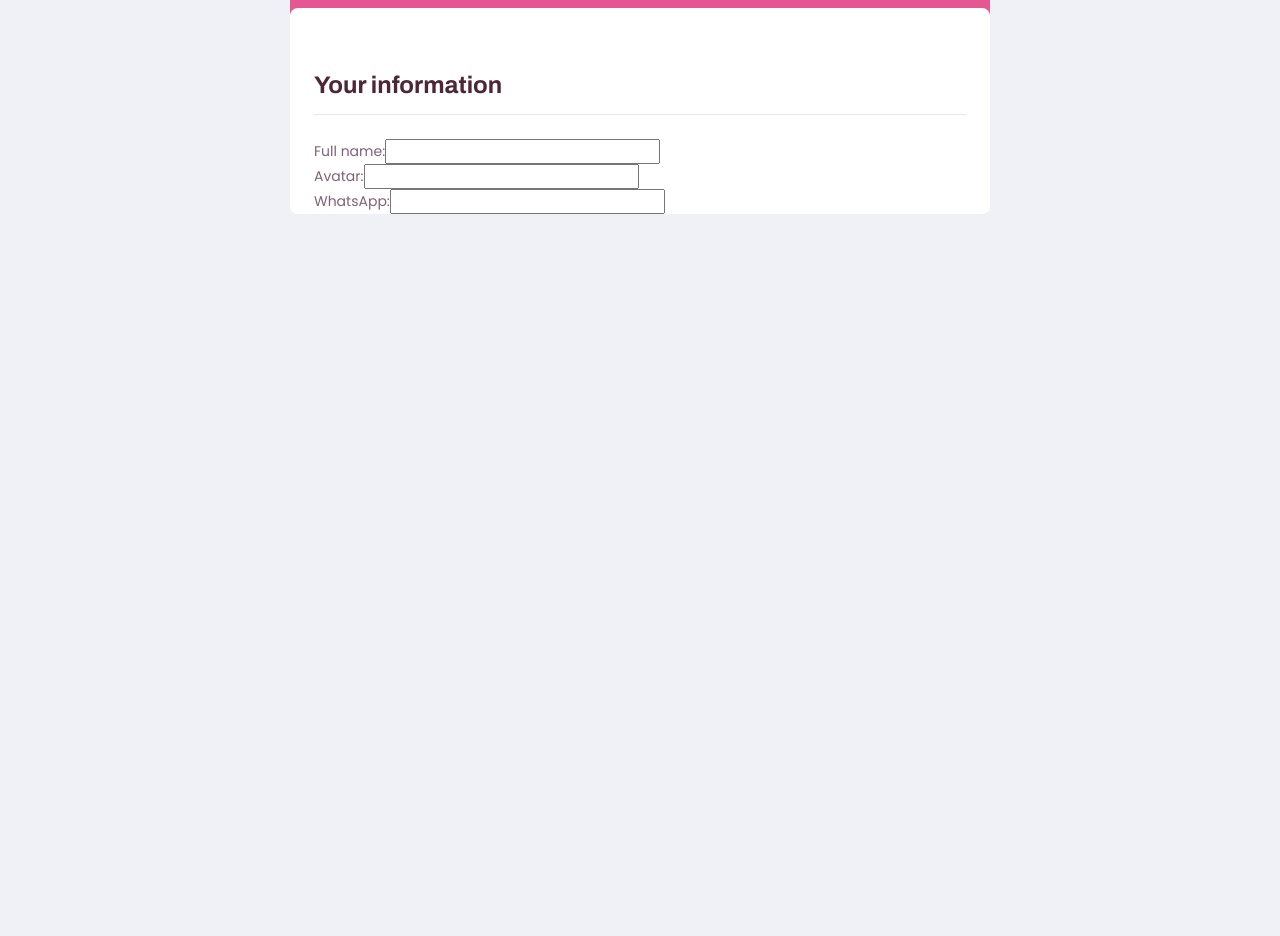
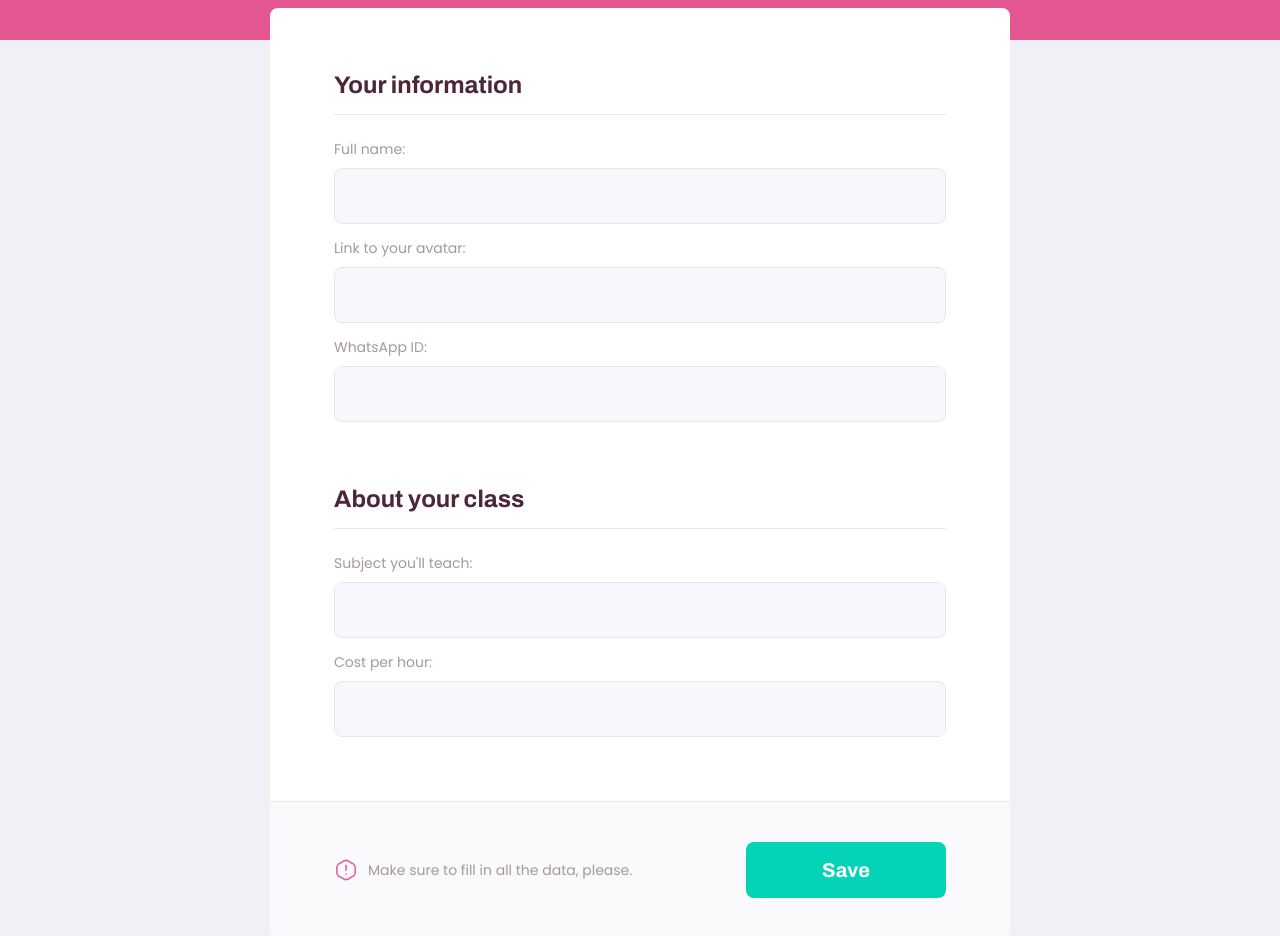
Before and after one commit to brunagerrard/web, a React (Create React App) app: page /teach in a window 1280 px wide. Shown: the part 300-1236 px from the top of the page. Before the commit the page ends 800 px from the top, so only its background shows below. Built offline with nearby package versions, Linux system fonts and the light colour scheme.

Commit message:
estilizações e componentizações a mais

```diff
--- a/src/components/Input/index.tsx
+++ b/src/components/Input/index.tsx
@@ -1,4 +1,6 @@
 import React, { InputHTMLAttributes } from 'react';
+
+import './styles.css';
 
 interface InputProps extends InputHTMLAttributes<HTMLInputElement> {
   name: string;
@@ -9,7 +11,7 @@ const Input: React.FunctionComponent<InputProps> = ({ label, name, ...rest }) =>
   return (
     <div className="input-block">
       <label htmlFor={name}>{label}</label>
-      <input type="text" id={name}/>
+      <input type="text" id={name} {...rest}/>
     </div>
   );
 }
--- a/src/components/Input/styles.css
+++ b/src/components/Input/styles.css
@@ -0,0 +1,34 @@
+.input-block {
+  position: relative;
+}
+
+.input-block + .input-block {
+  margin-top: 1.4rem;
+}
+
+.input-block label {
+  font-size: 1.4rem;
+}
+
+.input-block input {
+  width: 100%;
+  height: 5.6rem;
+  margin-top: 0.8rem;
+  border-radius: 0.8rem;
+  background: var(--color-input-background);
+  border: 1px solid var(--color-line-in-white);
+  outline: 0;
+  padding: 0 1.6rem;
+  font: 1.6rem Archivo;
+}
+
+.input-block:focus-within::after {
+  width: calc(100% - 3.2rem);
+  height: 2px;
+  content: '';
+  background: var(--color-primary-light);
+  position: absolute;
+  left: 1.6rem;
+  right: 1.6rem;
+  bottom: 0;
+}
--- a/src/components/PageHeader/styles.css
+++ b/src/components/PageHeader/styles.css
@@ -29,7 +29,7 @@
 
 .page-header .header-content {
   width: 90%;
-  margin: 3.2rem auto;
+  margin: 3.2rem auto 3.8rem;
   position: relative;
 }
 
--- a/src/pages/Landing/styles.css
+++ b/src/pages/Landing/styles.css
@@ -1,6 +1,3 @@
-/*
-    MOBILE-FIRST
-*/
 #page-landing {
     width: 100vw;
     height: 100vh;
@@ -9,11 +6,6 @@
     align-items: center;
     color: var(--color-text-in-primary);
     background: var(--color-primary);
-}
-
-.container {
-    height: 100vh;
-    width: 80vw;
 }
 
 .logo-container img {
@@ -92,11 +84,6 @@
     width: 1.6rem;
 }
 
-
-
-/*
-    DESKTOP
-*/
 @media (min-width: 768px) {
     #page-landing-content {
         max-width: 1100px;
--- a/src/pages/TeacherForm/index.tsx
+++ b/src/pages/TeacherForm/index.tsx
@@ -1,6 +1,8 @@
 import React from 'react';
 import PageHeader from '../../components/PageHeader';
 import './styles.css';
+import Input from '../../components/Input';
+import warningIcon from '../../assets/images/icons/warning.png';
 
 function TeacherForm() {
     return (
@@ -12,23 +14,33 @@ function TeacherForm() {
 
             <main>
                 <fieldset>
+
                     <legend>Your information</legend>
 
-                    <div className="input-block">
-                        <label htmlFor="name">Full name:</label>
-                        <input type="text" id="name"/>
-                    </div>
+                    <Input name="name" label="Full name:" />
+                    <Input name="avatar" label="Link to your avatar:" />
+                    <Input name="whatsapp" label="WhatsApp ID:" />
 
-                    <div className="input-block">
-                        <label htmlFor="avatar">Avatar:</label>
-                        <input type="text" id="avatar"/>
-                    </div>
+                </fieldset>
 
-                    <div className="input-block">
-                        <label htmlFor="whatsapp">WhatsApp:</label>
-                        <input type="text" id="whatsapp"/>
-                    </div>
+                <fieldset>
+
+                    <legend>About your class</legend>
+
+                    <Input name="subject" label="Subject you'll teach:" />
+                    <Input name="cost" label="Cost per hour:" />
+
                 </fieldset>
+
+                <footer>
+                    <p>
+                        <img src={warningIcon} alt="Warning sign"/>
+                        Make sure to fill in all the data, please.
+                    </p>
+                    <button type="button">
+                        Save
+                    </button>
+                </footer>
             </main>
         </div>
         )
--- a/src/pages/TeacherForm/styles.css
+++ b/src/pages/TeacherForm/styles.css
@@ -37,3 +37,76 @@
   padding-bottom: 1.6rem;
   border-bottom: 1px solid var(--color-line-in-white);
 }
+
+#page-teacher-form main label {
+  color: var(--color-text-complement);
+}
+
+#page-teacher-form main footer {
+  padding: 4rem 2.4rem;
+  background: var(--color-box-footer);
+  border-top: 1px solid var(--color-line-in-white);
+  margin-top: 6.4rem;
+}
+
+#page-teacher-form main footer p {
+  display: flex;
+  align-items: center;
+  justify-content: center;
+  font-size: 1.4rem;
+  line-height: 2.4rem;
+  color: var(--color-text-complement);
+}
+
+#page-teacher-form main footer img {
+  width: 2.4rem;
+  height: 2.4rem;
+  margin-right: 1rem;
+}
+
+#page-teacher-form main footer button {
+  width: 100%;
+  height: 5.6rem;
+  background: var(--color-secondary);
+  color: var(--color-button-text);
+  border: 0;
+  border-radius: .8rem;
+  cursor: pointer;
+  font: 700 2rem Archivo;
+  display: flex;
+  align-items: center;
+  justify-content: center;
+  text-decoration: none;
+  transition: background-color .2s;
+  margin-top: 3.2rem;
+}
+
+#page-teacher-form main footer button:hover {
+  background: var(--color-secondary-dark);
+}
+
+@media (min-width: 700px) {
+  #page-teacher-form {
+    max-width: 100vw;
+  }
+
+  #page-teacher-form main fieldset {
+    padding: 0 6.4rem;
+  }
+
+  #page-teacher-form main footer {
+    padding: 4rem 6.4rem;
+    display: flex;
+    align-items: center;
+    justify-content: space-between;
+  }
+
+  #page-teacher-form main footer p {
+    justify-content: space-between;
+  }
+
+  #page-teacher-form main footer button {
+    width: 20rem;
+    margin-top: 0;
+  }
+}
--- a/src/pages/TeacherList/index.tsx
+++ b/src/pages/TeacherList/index.tsx
@@ -3,27 +3,16 @@ import PageHeader from '../../components/PageHeader';
 
 import './styles.css';
 import TeacherItem from '../../components/TeacherItem';
+import Input from '../../components/Input';
 
 function TeacherList() {
     return (
         <div id="page-teacher-list" className="container">
             <PageHeader title="These are our availabe teachers.">
                 <form id="search-teachers">
-
-
-                    <div className="input-block">
-                        <label htmlFor="weekday">
-                            Day of the week:
-                        </label>
-                        <input type="text" id="weekday"/>
-                    </div>
-
-                    <div className="input-block">
-                        <label htmlFor="time">
-                            Time:
-                        </label>
-                        <input type="text" id="time"/>
-                    </div>
+                    <Input name="subject" label="Subject" />
+                    <Input name="weekday" label="Weekday" />
+                    <Input type="time" name="time" label="Time" />
                 </form>
             </PageHeader>
 
--- a/src/pages/TeacherList/styles.css
+++ b/src/pages/TeacherList/styles.css
@@ -9,41 +9,6 @@
 
 #search-teachers label {
   color: var(--color-text-in-primary);
-}
-
-#search-teachers .input-block {
-  position: relative;
-}
-
-#search-teachers .input-block + .input-block {
-  margin-top: 1.4rem;
-}
-
-#search-teachers .input-block label {
-  font-size: 1.4rem;
-}
-
-#search-teachers .input-block input {
-  width: 100%;
-  height: 5.6rem;
-  margin-top: 0.8rem;
-  border-radius: 0.8rem;
-  background: var(--color-input-background);
-  border: 1px solid var(--color-line-in-white);
-  outline: 0;
-  padding: 0 1.6rem;
-  font: 1.6rem Archivo;
-}
-
-#search-teachers .input-block:focus-within::after {
-  width: calc(100% - 3.2rem);
-  height: 2px;
-  content: '';
-  background: var(--color-primary-light);
-  position: absolute;
-  left: 1.6rem;
-  right: 1.6rem;
-  bottom: 0;
 }
 
 #page-teacher-list main {
```
